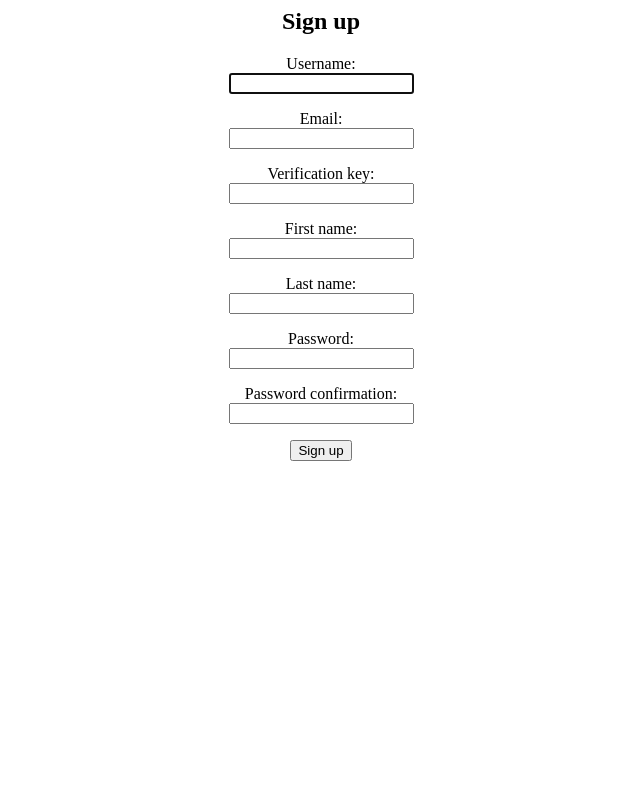
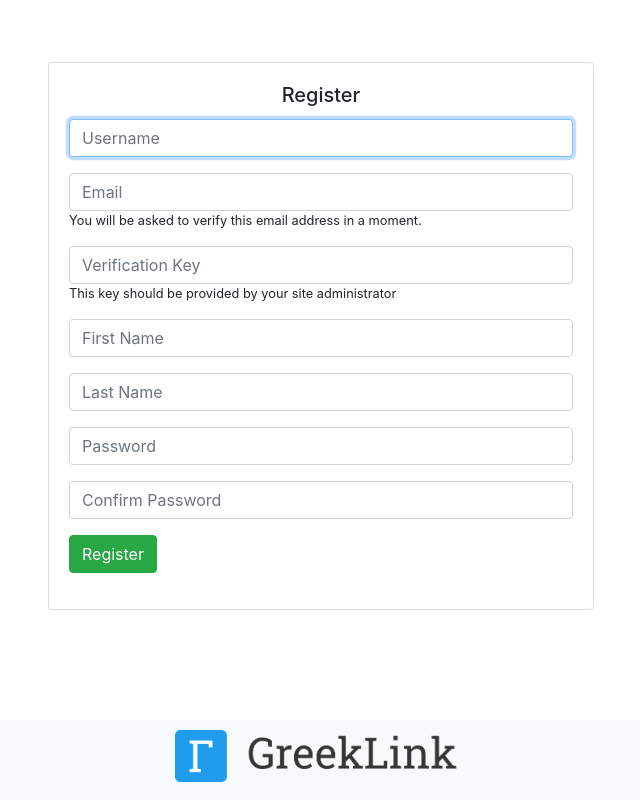
Before and after one commit to csyager/greeklink-core, a Django app: page /signup/ in a window 1280 px wide. Shown: the whole page, without its empty margins (319-959 px from the left). Run offline with Django 3.2, Linux system fonts and the light colour scheme; data comes from the database, SQL or seed files in the repository; some libraries are stand-ins or nearby versions.

Commit message:
restyled the register form

```diff
--- a/core/forms.py
+++ b/core/forms.py
@@ -4,6 +4,16 @@ from django.contrib.auth.models import User
 from .models import *
 from django.forms import ModelForm
 from django.forms.widgets import TextInput
+from django.core.exceptions import ValidationError
+
+def getSettings():
+    settings = SiteSettings.objects.all()
+    if len(settings) == 0:
+        newsettings = SiteSettings()
+        newsettings.save()
+        settings = SiteSettings.objects.all()
+    settings = settings[0]
+    return settings
 
 class LoginForm(AuthenticationForm):
     def __init__(self, *args, **kwargs):
@@ -26,10 +36,32 @@ class LoginForm(AuthenticationForm):
 
 
 class SignupForm(UserCreationForm):
-    email = forms.EmailField(max_length=200, help_text='Required')
-    first_name = forms.CharField(max_length=30, help_text='Required')
-    last_name = forms.CharField(max_length=30, help_text='Required')
-    verification_key = forms.CharField(max_length=10, help_text='Required')
+    def __init__(self, *args, **kwargs):
+        super(SignupForm, self).__init__(*args, **kwargs)
+        self.fields['password1'].label = "Password"
+        self.fields['password2'].label = "Confirm Password"
+
+    username=forms.CharField(max_length=30,
+        widget=forms.TextInput(attrs={'class': 'form-control rounded', 'placeholder': 'Username'}))
+    email = forms.EmailField(max_length=200, help_text='You will be asked to verify this email address in a moment.',
+        widget=forms.EmailInput(attrs={'class': 'form-control rounded', 'placeholder': 'Email'}))
+    first_name = forms.CharField(max_length=30,
+        widget=forms.TextInput(attrs={'class': 'form-control rounded', 'placeholder': 'First Name'}))
+    last_name = forms.CharField(max_length=30,
+        widget=forms.TextInput(attrs={'class': 'form-control rounded', 'placeholder': 'Last Name'}))
+    verification_key = forms.CharField(max_length=10, help_text="This key should be provided by your site administrator",
+        widget=forms.TextInput(attrs={'class': 'form-control rounded', 'placeholder': 'Verification Key'}))
+    password1 = forms.CharField(max_length=30,
+        widget=forms.PasswordInput(attrs={'class': 'form-control rounded', 'placeholder': 'Password'}))
+    password2 = forms.CharField(max_length=30,
+        widget=forms.PasswordInput(attrs={'class': 'form-control rounded', 'placeholder': 'Confirm Password'}))
+
+    def clean_verification_key(self):
+        settings = getSettings()
+        verification_key = self.cleaned_data['verification_key']
+        if verification_key != settings.verification_key:
+            raise ValidationError("Verification key is incorrect")
+        return verification_key
 
     class Meta:
         model = User
--- a/core/templates/core/signup.html
+++ b/core/templates/core/signup.html
@@ -1,28 +1,62 @@
+<DOCTYPE! html>
+<head>
+    <meta charset="UTF-8">
+    <title>GreekLink</title>
+    <meta name="viewport" content="width=device-width, initial-scale=1.0">
 
+    <!-- bootstrap -->
+    <link rel="stylesheet" href="https://stackpath.bootstrapcdn.com/bootstrap/4.4.1/css/bootstrap.min.css" integrity="sha384-Vkoo8x4CGsO3+Hhxv8T/Q5PaXtkKtu6ug5TOeNV6gBiFeWPGFN9MuhOf23Q9Ifjh" crossorigin="anonymous">
+    <script src="https://code.jquery.com/jquery-3.5.1.min.js" integrity="sha256-9/aliU8dGd2tb6OSsuzixeV4y/faTqgFtohetphbbj0=" crossorigin="anonymous"></script>
+    <script src="https://cdn.jsdelivr.net/npm/popper.js@1.16.0/dist/umd/popper.min.js" integrity="sha384-Q6E9RHvbIyZFJoft+2mJbHaEWldlvI9IOYy5n3zV9zzTtmI3UksdQRVvoxMfooAo" crossorigin="anonymous"></script>
+    <script src="https://stackpath.bootstrapcdn.com/bootstrap/4.4.1/js/bootstrap.min.js" integrity="sha384-wfSDF2E50Y2D1uUdj0O3uMBJnjuUD4Ih7YwaYd1iqfktj0Uod8GCExl3Og8ifwB6" crossorigin="anonymous"></script>
+
+    <!-- iPhone logo -->
+    <link rel="apple-touch-icon-precomposed" sizes="72x72" href="{{ MEDIA_URL }}icons/apple-touch-icon.png" />
+    <meta name="apple-mobile-web-app-title" content="GreekLink">
+
+    <!-- favicon -->
+    {% load static %}
+    <link rel="shortcut icon" href="{% static 'core/icons/favicon.ico' %}">
+
+    <!-- base css file -->
+    <link rel="stylesheet" type="text/css" href="{% static 'core/css/style.css' %}">
+</head>
+<body>
   <div class="container h-100">
     <div class="row align-items-center h-100">
-    <div class="col-6 mx-auto">
+      <div class="col-{% if not request.user_agent.is_mobile %}6{% else %}10{% endif %} mx-auto">
         <div class="card">
-        <div class="card-body" style="text-align: center">
-          <h2>Sign up</h2>
+          <div class="card-body">
+              <h5 class="card-title" style="text-align: center">Register</h5>
               <form method="post">
                 {% csrf_token %}
+                {% if form.errors %}
+                  <div class="alert alert-danger" role="alert">
                     {% for field in form %}
-              <p>
-                {{ field.label_tag }}<br>
+                      {% for error in field.errors %}
+                        {{ error }}<br>
+                      {% endfor %}
+                    {% endfor %}
+                  </div>
+                {% endif %}
+                {% for field in form %}
+                <div class="form-group">
+                  {% comment %} {{ field.label_tag }} {% endcomment %}
                   {{ field }}
-        <!--        {% if field.help_text %}-->
-        <!--          <small style="display: none">{{ field.help_text }}</small>-->
+                  {% if field.help_text %}
+                  <small>{{ field.help_text|safe }}</small>
                   {% endif %}
-                {% for error in field.errors %}
-                  <p style="color: red">{{ error }}</p>
+                </div>
                 {% endfor %}
-              </p>
-              {% endfor %}
-            <button type="submit">Sign up</button>
+                <button type="submit" class="btn btn-success">Register</button>
               </form>
           </div>
         </div>
       </div>
     </div>
   </div>
+</body>
+<div class="container text-center footer bg-light">
+    <img src="{% static 'core/icons/logo.png' %}">
+</div>
+</html>
```
Lines whose indentation alone changed are shown as unchanged.
